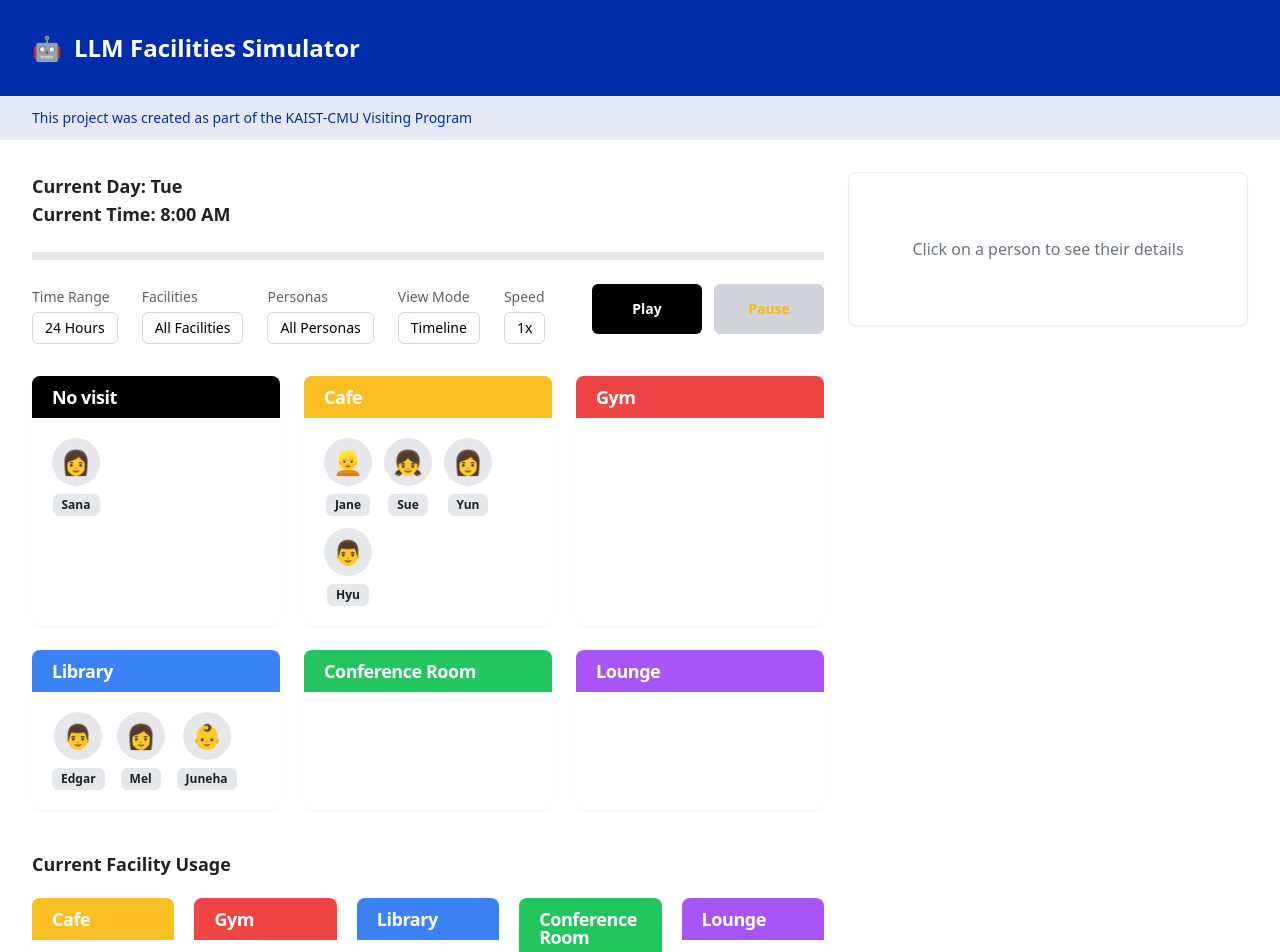
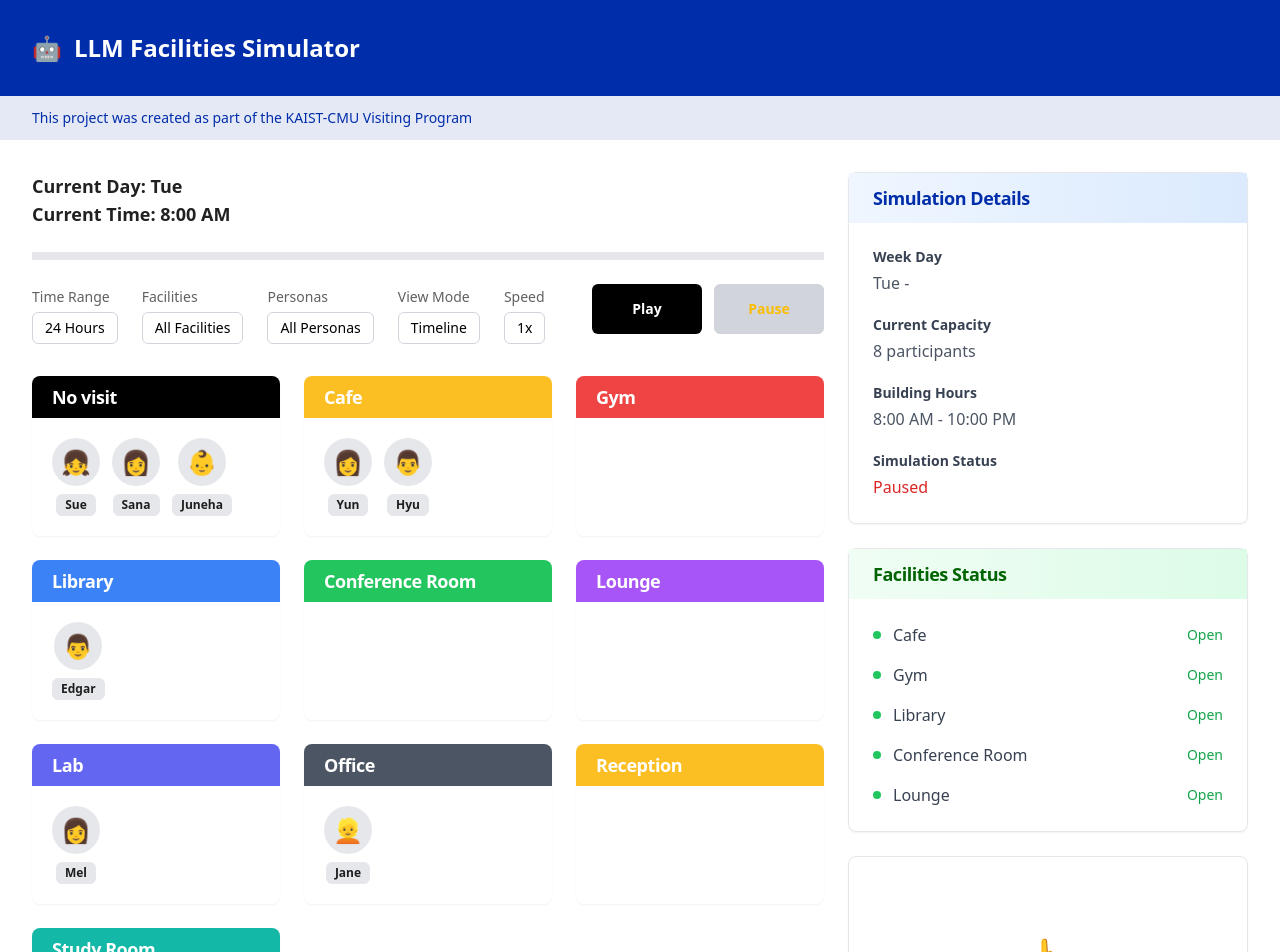
Before and after one commit to suhyeonnnnn/simulation-viewer, a React (Create React App) app: page /simulation in a window 1280 px wide. Shown: the top 952 px of the page. Built offline with nearby package versions, Linux system fonts and the light colour scheme.

Commit message:
timeline

```diff
--- a/src/pages/SimulationPage.jsx
+++ b/src/pages/SimulationPage.jsx
@@ -142,7 +142,7 @@ export default function LLMSimulator() {
   const [currentDay, setCurrentDay] = useState('Mon');
   const [selectedPerson, setSelectedPerson] = useState(null);
 
-  // People data with English details
+  // People data with English details and individual schedules
   const people = [
     {
       id: 1,
@@ -154,7 +154,14 @@ export default function LLMSimulator() {
         role: "Building Manager",
         age: 32,
         description: "Manages building operations and coordinates with various departments."
-      }
+      },
+      schedule: [
+        { time: "8:00-9:00", location: "Office", color: "bg-gray-600" },
+        { time: "9:00-12:00", location: "Cafe", color: "bg-amber-400" },
+        { time: "12:00-13:00", location: "Cafe", color: "bg-amber-400" },
+        { time: "13:00-17:00", location: "Conference Room", color: "bg-green-500" },
+        { time: "17:00-18:00", location: "Office", color: "bg-gray-600" },
+      ]
     },
     {
       id: 2,
@@ -163,10 +170,17 @@ export default function LLMSimulator() {
       persona: "staff",
       details: {
         englishName: "Sue",
-        role: "Receptionist",
+        role: "Cute Idol",
         age: 24,
         description: "Front desk operations and visitor assistance."
-      }
+      },
+      schedule: [
+        // { time: "8:00-12:00", location: "Reception", color: "bg-amber-400" },
+        { time: "12:00-13:00", location: "Study Room", color: "bg-amber-400" },
+        // { time: "13:00-17:00", location: "Reception", color: "bg-amber-400" },
+        { time: "17:00-18:00", location: "Gym", color: "bg-purple-500" },
+        { time: "18:00-19:00", location: "Study Room", color: "bg-red-500" },
+      ]
     },
     {
       id: 3,
@@ -178,7 +192,14 @@ export default function LLMSimulator() {
         role: "Guest",
         age: 28,
         description: "Visiting the building for meetings and events."
-      }
+      },
+      schedule: [
+        { time: "8:00-10:00", location: "No visit", color: "" },
+        { time: "10:00-12:00", location: "Conference Room", color: "bg-green-500" },
+        { time: "12:00-13:00", location: "Cafe", color: "bg-amber-400" },
+        { time: "13:00-15:00", location: "Lounge", color: "bg-purple-500" },
+        { time: "15:00-17:00", location: "Conference Room", color: "bg-green-500" },
+      ]
     },
     {
       id: 4,
@@ -190,7 +211,14 @@ export default function LLMSimulator() {
         role: "Data Scientist",
         age: 35,
         description: "Conducts research in machine learning and AI."
-      }
+      },
+      schedule: [
+        { time: "8:00-10:00", location: "Library", color: "bg-blue-500" },
+        { time: "10:00-12:00", location: "Lab", color: "bg-indigo-500" },
+        { time: "12:00-13:00", location: "Cafe", color: "bg-amber-400" },
+        { time: "13:00-17:00", location: "Library", color: "bg-blue-500" },
+        { time: "17:00-19:00", location: "Lab", color: "bg-indigo-500" },
+      ]
     },
     {
       id: 5,
@@ -202,7 +230,14 @@ export default function LLMSimulator() {
         role: "Research Fellow",
         age: 29,
         description: "Specializes in computational biology research."
-      }
+      },
+      schedule: [
+        { time: "8:00-10:00", location: "Lab", color: "bg-indigo-500" },
+        { time: "10:00-12:00", location: "Conference Room", color: "bg-green-500" },
+        { time: "12:00-13:00", location: "Cafe", color: "bg-amber-400" },
+        { time: "13:00-16:00", location: "Lab", color: "bg-indigo-500" },
+        { time: "16:00-19:00", location: "Library", color: "bg-blue-500" },
+      ]
     },
     {
       id: 6,
@@ -211,10 +246,17 @@ export default function LLMSimulator() {
       persona: "student",
       details: {
         englishName: "Juneha",
-        role: "Graduate Student",
-        age: 24,
-        description: "Pursuing PhD in Computer Science."
-      }
+        role: "PhD Student",
+        age: 21,
+        description: "He is a genius baby. He married Sue❤️"
+      },
+      schedule: [
+        // { time: "8:00-12:00", location: "Reception", color: "bg-amber-400" },
+        { time: "12:00-13:00", location: "Study Room", color: "bg-amber-400" },
+        // { time: "13:00-17:00", location: "Reception", color: "bg-amber-400" },
+        { time: "17:00-18:00", location: "Gym", color: "bg-purple-500" },
+        { time: "18:00-19:00", location: "Study Room", color: "bg-red-500" },
+      ]
     },
     {
       id: 7,
@@ -226,7 +268,14 @@ export default function LLMSimulator() {
         role: "Software Engineer",
         age: 31,
         description: "Develops software solutions for enterprise clients."
-      }
+      },
+      schedule: [
+        { time: "8:00-10:00", location: "Cafe", color: "bg-amber-400" },
+        { time: "10:00-12:00", location: "Conference Room", color: "bg-green-500" },
+        { time: "12:00-13:00", location: "Cafe", color: "bg-amber-400" },
+        { time: "13:00-18:00", location: "Office", color: "bg-gray-600" },
+        { time: "18:00-19:00", location: "Gym", color: "bg-red-500" },
+      ]
     },
     {
       id: 8,
@@ -238,7 +287,14 @@ export default function LLMSimulator() {
         role: "Product Manager",
         age: 34,
         description: "Manages product development and strategy."
-      }
+      },
+      schedule: [
+        { time: "8:00-9:00", location: "Cafe", color: "bg-amber-400" },
+        { time: "9:00-12:00", location: "Conference Room", color: "bg-green-500" },
+        { time: "12:00-13:00", location: "Cafe", color: "bg-amber-400" },
+        { time: "13:00-17:00", location: "Conference Room", color: "bg-green-500" },
+        { time: "17:00-19:00", location: "Office", color: "bg-gray-600" },
+      ]
     },
   ];
 
@@ -305,15 +361,15 @@ export default function LLMSimulator() {
     "8:00", "10:00", "12:00", "14:00", "16:00", "18:00", "20:00", "22:00"
   ];
 
-  // Get current location for a persona based on time
-  const getCurrentLocation = (persona, time) => {
+  // Get current location for a person based on their individual schedule
+  const getCurrentLocation = (personId, time) => {
     const hourFraction = time / 4;
     const hour = Math.floor(hourFraction + 8);
 
-    const personaData = timelineData.find(data => data.key === persona);
-    if (!personaData) return "No visit";
+    const person = people.find(p => p.id === personId);
+    if (!person || !person.schedule) return "No visit";
 
-    for (const slot of personaData.schedule) {
+    for (const slot of person.schedule) {
       const [start, end] = slot.time.split('-');
       const startHour = parseInt(start.split(':')[0]);
       const endHour = parseInt(end.split(':')[0]);
@@ -334,11 +390,15 @@ export default function LLMSimulator() {
       { location: "Library", color: "bg-blue-500", textColor: "text-white", bgLight: "bg-blue-100" },
       { location: "Conference Room", color: "bg-green-500", textColor: "text-white", bgLight: "bg-green-100" },
       { location: "Lounge", color: "bg-purple-500", textColor: "text-white", bgLight: "bg-purple-100" },
+      { location: "Lab", color: "bg-indigo-500", textColor: "text-white", bgLight: "bg-indigo-100" },
+      { location: "Office", color: "bg-gray-600", textColor: "text-white", bgLight: "bg-gray-100" },
+      { location: "Reception", color: "bg-amber-400", textColor: "text-white", bgLight: "bg-amber-100" },
+      { location: "Study Room", color: "bg-teal-500", textColor: "text-white", bgLight: "bg-teal-100" },
     ];
 
     return locations.map(loc => ({
       ...loc,
-      people: people.filter(person => getCurrentLocation(person.persona, currentTime) === loc.location)
+      people: people.filter(person => getCurrentLocation(person.id, currentTime) === loc.location)
     }));
   };
 
@@ -444,6 +504,17 @@ export default function LLMSimulator() {
       setCurrentDay(days[(days.indexOf(currentDay) + 1) % days.length]);
     }
   }, [currentTime]);
+
+  // Get current facility status
+  const getFacilityStatus = () => {
+    const hour = Math.floor(currentTime / 4) + 8;
+    return getFacilities().map(facility => ({
+      ...facility,
+      isOpen: hour >= 8 && hour < 22, // All facilities open 8AM-10PM
+      openingTime: "8:00 AM",
+      closingTime: "10:00 PM"
+    }));
+  };
 
   return (
     <div className="min-h-screen w-full flex flex-col">
@@ -723,15 +794,81 @@ export default function LLMSimulator() {
             </div>
           </div>
 
-          {/* Right Section - Persona Info Card */}
-          <div className="w-[400px]">
+          {/* Right Section - Info Cards */}
+          <div className="w-[400px] space-y-6">
+            {/* Simulation Details Card */}
+            <Card className="shadow-md">
+              <CardHeader className="bg-gradient-to-r from-blue-50 to-blue-100 py-4">
+                <CardTitle className="text-lg font-bold text-[#002DAA]">
+                  Simulation Details
+                </CardTitle>
+              </CardHeader>
+              <CardContent className="p-6">
+                <div className="space-y-5">
+                  <div>
+                    <h4 className="text-sm font-semibold text-gray-700 mb-1">Week Day</h4>
+                    <p className="text-gray-600">{currentDay} - {days[days.indexOf(currentDay) + 6 < days.length ? days[days.indexOf(currentDay) + 6] : days[days.indexOf(currentDay) + 6 - 7]]}</p>
+                  </div>
+                  <div>
+                    <h4 className="text-sm font-semibold text-gray-700 mb-1">Current Capacity</h4>
+                    <p className="text-gray-600">{people.length} participants</p>
+                  </div>
+                  <div>
+                    <h4 className="text-sm font-semibold text-gray-700 mb-1">Building Hours</h4>
+                    <p className="text-gray-600">8:00 AM - 10:00 PM</p>
+                  </div>
+                  <div>
+                    <h4 className="text-sm font-semibold text-gray-700 mb-1">Simulation Status</h4>
+                    <p className={`text-${isPlaying ? 'green' : 'red'}-600 font-medium`}>
+                      {isPlaying ? 'Running' : 'Paused'}
+                    </p>
+                  </div>
+                </div>
+              </CardContent>
+            </Card>
+
+            {/* Facilities Status Card */}
+            <Card className="shadow-md">
+              <CardHeader className="bg-gradient-to-r from-green-50 to-green-100 py-4">
+                <CardTitle className="text-lg font-bold text-[#006400]">
+                  Facilities Status
+                </CardTitle>
+              </CardHeader>
+              <CardContent className="p-6">
+                <div className="space-y-4">
+                  {getFacilityStatus().map((facility) => {
+                    const hour = Math.floor(currentTime / 4) + 8;
+                    const isOpen = hour >= 8 && hour < 22;
+                    return (
+                      <div key={facility.id} className="flex justify-between items-center">
+                        <div className="flex items-center space-x-3">
+                          <div className={`w-2 h-2 rounded-full ${isOpen ? 'bg-green-500' : 'bg-red-500'}`}></div>
+                          <span className="text-gray-700">{facility.name}</span>
+                        </div>
+                        <span className={`text-sm font-medium ${isOpen ? 'text-green-600' : 'text-red-600'}`}>
+                          {isOpen ? 'Open' : 'Closed'}
+                        </span>
+                      </div>
+                    );
+                  })}
+                </div>
+              </CardContent>
+            </Card>
+
+            {/* Persona Info Card */}
             {selectedPerson ? (
-              <Card className="sticky top-4">
-                <CardHeader>
+              <Card className="shadow-md">
+                <CardHeader className={`${
+                  selectedPerson.persona === 'student' ? 'bg-gradient-to-r from-blue-50 to-blue-100' :
+                  selectedPerson.persona === 'professional' ? 'bg-gradient-to-r from-purple-50 to-purple-100' :
+                  selectedPerson.persona === 'researcher' ? 'bg-gradient-to-r from-green-50 to-green-100' :
+                  selectedPerson.persona === 'visitor' ? 'bg-gradient-to-r from-orange-50 to-orange-100' :
+                  'bg-gradient-to-r from-gray-50 to-gray-100'
+                } py-4`}>
                   <div className="flex justify-between items-start">
                     <div className="flex items-center space-x-4">
                       <Avatar className="h-16 w-16">
-                        <AvatarFallback className="bg-gray-200 text-[#daa520] text-3xl">
+                        <AvatarFallback className="bg-white text-[#daa520] text-3xl">
                           {selectedPerson.emoji}
                         </AvatarFallback>
                       </Avatar>
@@ -744,14 +881,14 @@ export default function LLMSimulator() {
                     </div>
                     <button
                       onClick={() => setSelectedPerson(null)}
-                      className="text-gray-400 hover:text-gray-600"
+                      className="text-gray-400 hover:text-gray-600 text-xl"
                     >
                       ×
                     </button>
                   </div>
                 </CardHeader>
-                <CardContent>
-                  <div className="space-y-4">
+                <CardContent className="p-6">
+                  <div className="space-y-6">
                     <div>
                       <h4 className="text-sm font-semibold text-gray-700 mb-1">Description</h4>
                       <p className="text-gray-600">{selectedPerson.details.description}</p>
@@ -759,22 +896,21 @@ export default function LLMSimulator() {
                     <div>
                       <h4 className="text-sm font-semibold text-gray-700 mb-1">Current Activity</h4>
                       <p className="text-gray-600">
-                        Currently at: {getCurrentLocation(selectedPerson.persona, currentTime)}
+                        Currently at: {getCurrentLocation(selectedPerson.id, currentTime)}
                       </p>
                     </div>
                     <div>
                       <h4 className="text-sm font-semibold text-gray-700 mb-2">Today's Schedule</h4>
                       <div className="space-y-2">
-                        {timelineData
-                          .find(t => t.key === selectedPerson.persona)
-                          ?.schedule.map((slot, idx) => (
-                            <div
-                              key={idx}
-                              className={`p-2 rounded text-sm ${slot.color} text-white`}
-                            >
-                              <span className="font-medium">{slot.time}</span>: {slot.location}
-                              </div>
-                          ))
+                        {selectedPerson.schedule?.map((slot, idx) => (
+                          <div
+                            key={idx}
+                            className={`p-3 rounded text-sm ${slot.color} text-white flex justify-between items-center`}
+                          >
+                            <span className="font-medium">{slot.time}</span>
+                            <span>{slot.location}</span>
+                          </div>
+                        ))
                         }
                       </div>
                     </div>
@@ -782,9 +918,12 @@ export default function LLMSimulator() {
                 </CardContent>
               </Card>
             ) : (
-              <Card className="sticky top-4">
-                <CardContent className="py-16 text-center text-gray-500">
-                  Click on a person to see their details
+              <Card className="shadow-md">
+                <CardContent className="py-20 text-center text-gray-500">
+                  <div className="space-y-2">
+                    <div className="text-gray-400 text-4xl">👆</div>
+                    <p>Click on a person to see their details</p>
+                  </div>
                 </CardContent>
               </Card>
             )}
```
